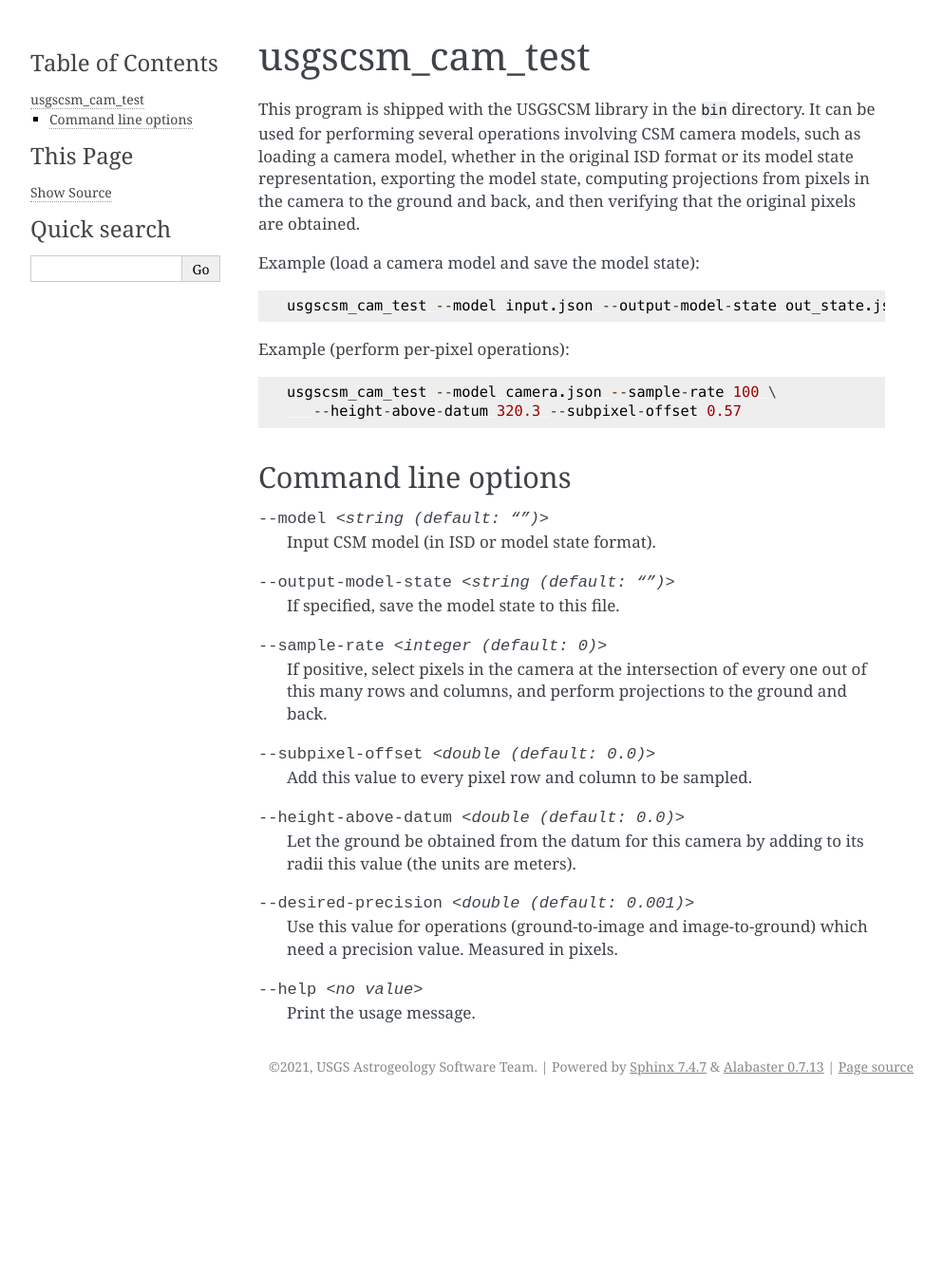
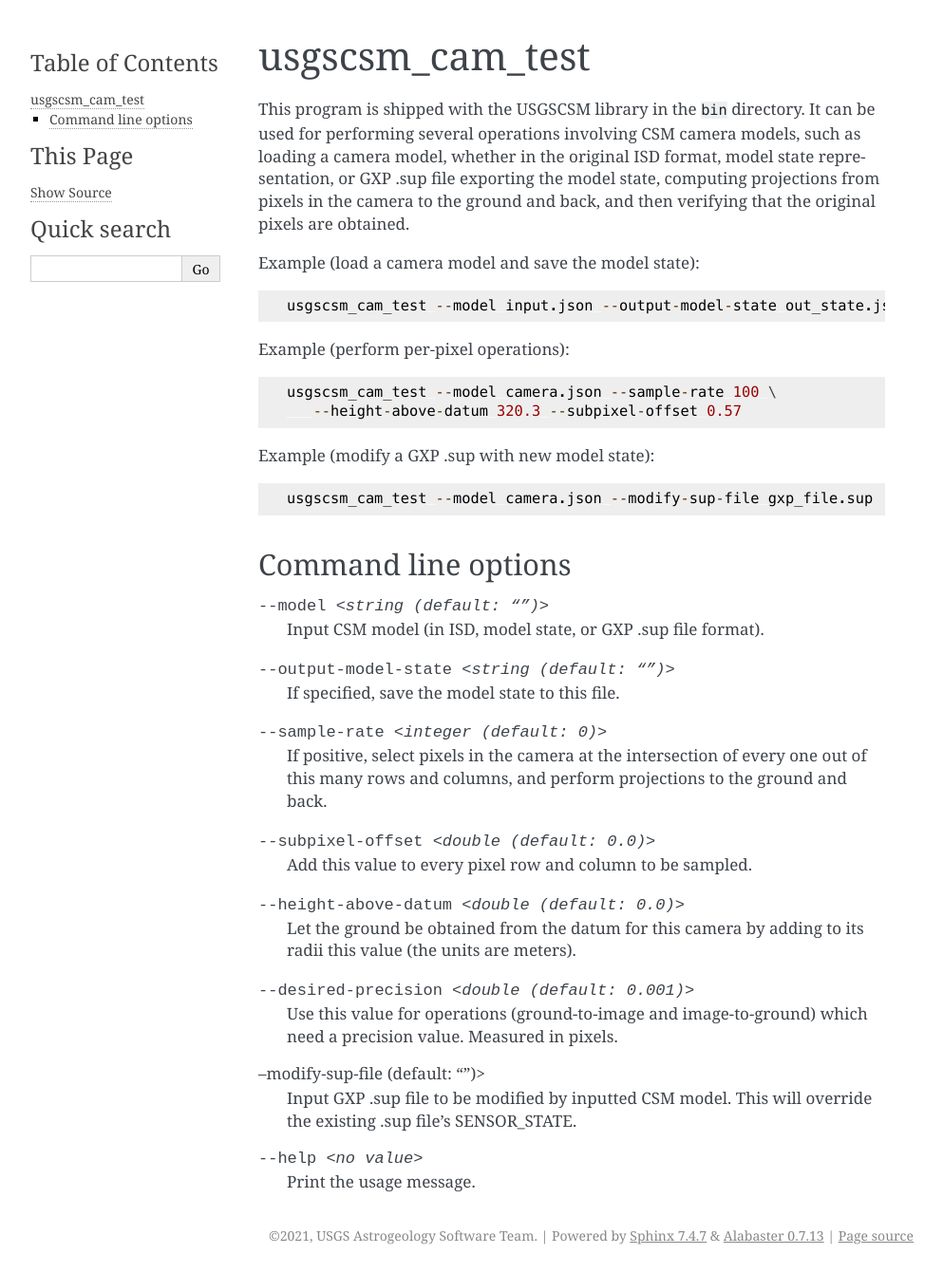
Before and after one commit to DOI-USGS/usgscsm, a Sphinx documentation site: the page built from docs/source/tools/usgscsm_cam_test.rst, in a window 1280 px wide. Shown: the whole page at 95% size, without its empty margins (148-1141 px from the left). Built offline with Sphinx 7.4.7, drawn with Linux system fonts in a browser that asks for light colours; before the commit the page ends 1163 px from its top, so only the background shows below that.

Commit message:
Updated tests and documentation

```diff
--- a/docs/source/tools/usgscsm_cam_test.rst
+++ b/docs/source/tools/usgscsm_cam_test.rst
@@ -3,8 +3,8 @@
 
 This program is shipped with the USGSCSM library in the ``bin`` directory.
 It can be used for performing several operations involving CSM camera
-models, such as loading a camera model, whether in the original ISD format
-or its model state representation, exporting the model state, computing
+models, such as loading a camera model, whether in the original ISD format,
+model state representation, or GXP .sup file exporting the model state, computing
 projections from pixels in the camera to the ground and back, and
 then verifying that the original pixels are obtained.
 
@@ -17,11 +17,15 @@
     usgscsm_cam_test --model camera.json --sample-rate 100 \
        --height-above-datum 320.3 --subpixel-offset 0.57
 
+Example (modify a GXP .sup with new model state)::
+
+   usgscsm_cam_test --model camera.json --modify-sup-file gxp_file.sup
+
 Command line options
 ~~~~~~~~~~~~~~~~~~~~
 
 --model <string (default: "")>
-    Input CSM model (in ISD or model state format).
+    Input CSM model (in ISD, model state, or GXP .sup file format).
 
 --output-model-state <string (default: "")>
     If specified, save the model state to this file.
@@ -43,5 +47,9 @@
     Use this value for operations (ground-to-image and image-to-ground)
     which need a precision value. Measured in pixels.
 
+--modify-sup-file (default: "")>
+    Input GXP .sup file to be modified by inputted CSM model. This will override
+    the existing .sup file's SENSOR_STATE.
+
 --help <no value>
     Print the usage message.
```
Also changed, not shown: 3 other files.
